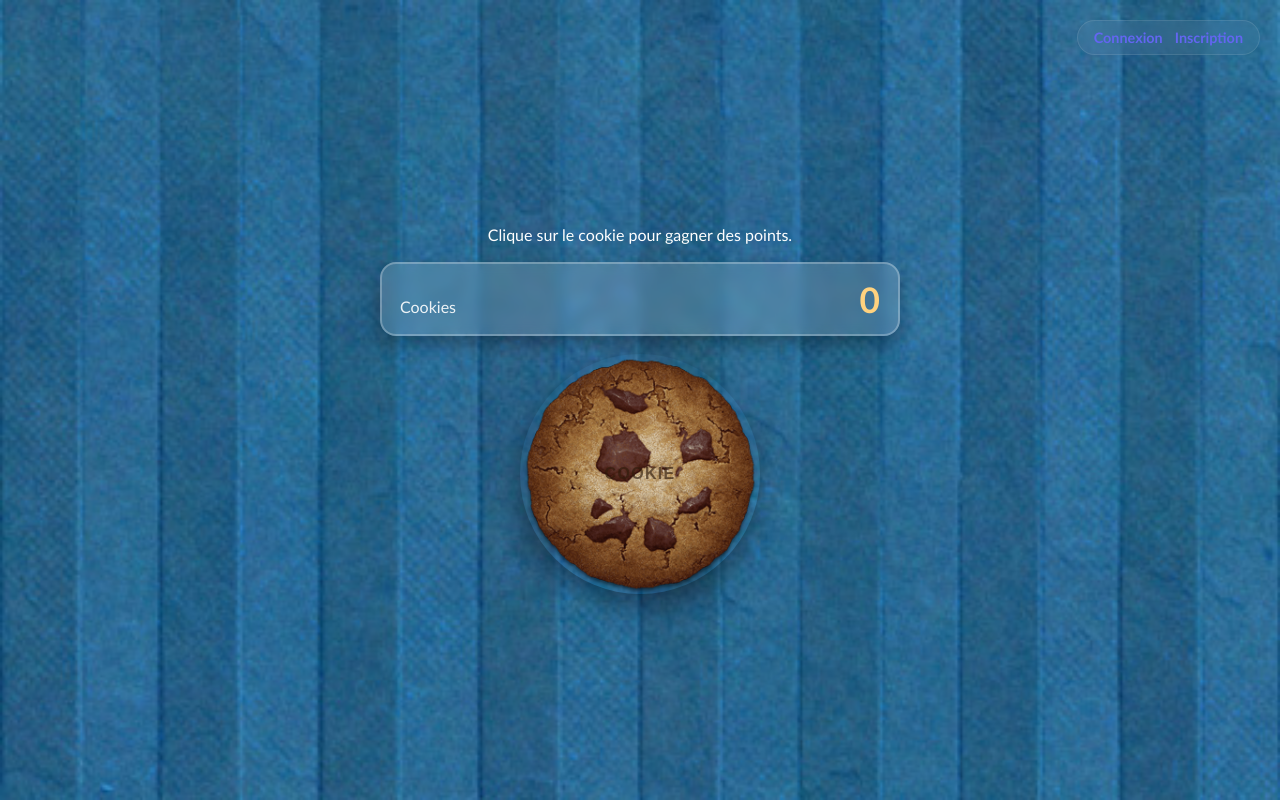
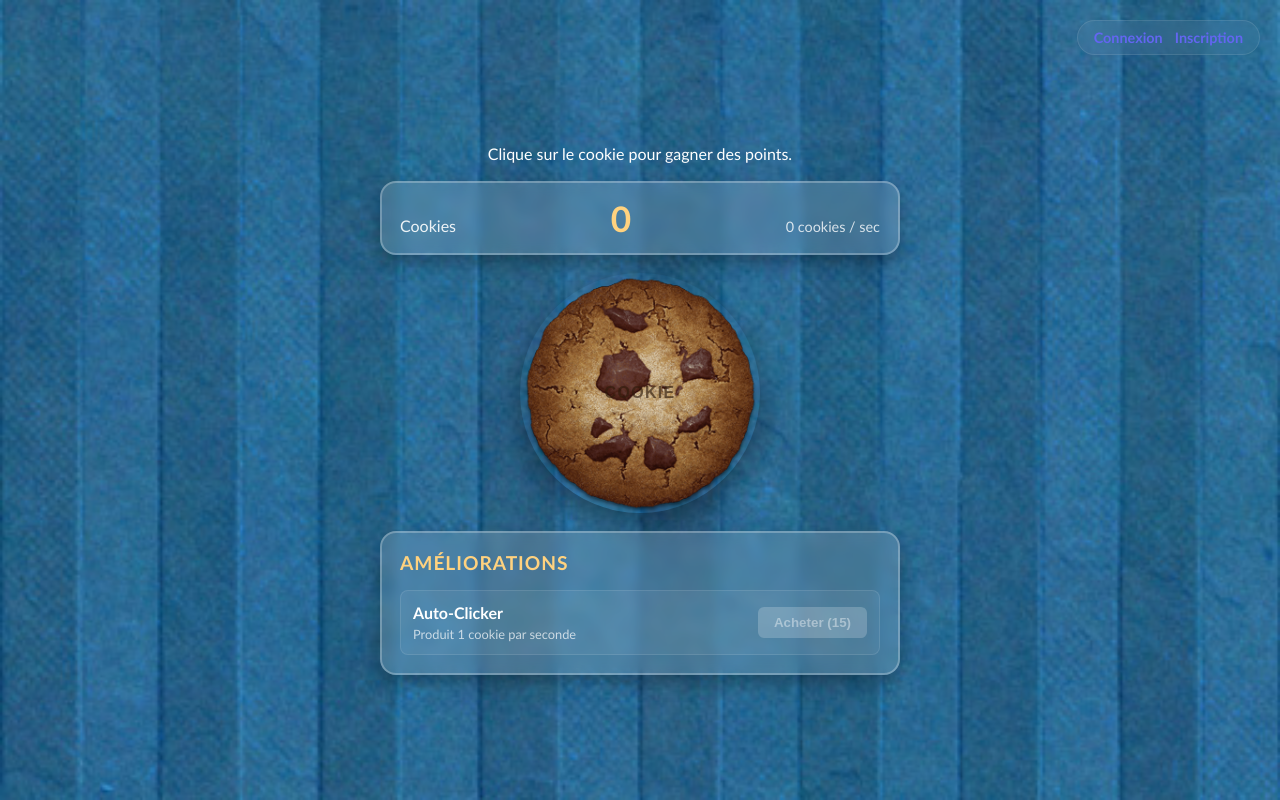
Before and after one commit to Thomas-co1/Thomas-co1-cookie-clicker-TCO-NCA, a Node project: template views/index.ejs in a window 1280 px wide. Run offline with Node 20 templates, Linux system fonts and the light colour scheme; the template is opened without the code that fills it, so the values that code supplies are empty.

Commit message:
Ajout ameliorations auto clicker (#27)
* Ajout ameliorations auto clicker

* Ajout ameliorations auto clicker

---------

Co-authored-by: copilot-swe-agent[bot] <198982749+Copilot@users.noreply.github.com>

```diff
--- a/public/javascripts/clicker.js
+++ b/public/javascripts/clicker.js
@@ -94,6 +94,7 @@ const clickerApi = {
   getCookiesPerSecond
 };
 
+
 if (typeof module !== 'undefined' && module.exports) {
   module.exports = clickerApi;
 }
@@ -104,6 +105,13 @@ if (typeof window !== 'undefined') {
   document.addEventListener('DOMContentLoaded', () => {
     const cookieButton = document.getElementById('cookie-button');
     const cookieCount = document.getElementById('cookie-count');
+    const cpsDisplay = document.getElementById('cps-count');
+
+    // Elements for upgrades
+    const buyAutoClickerBtn = document.getElementById('buy-autoclicker');
+    const autoClickerPrice = document.getElementById('autoclicker-price');
+    const buySuperClickerBtn = document.getElementById('buy-superclicker');
+    const superClickerPrice = document.getElementById('superclicker-price');
 
     if (!cookieButton || !cookieCount) {
       return;
@@ -111,34 +119,79 @@ if (typeof window !== 'undefined') {
 
     let state = createGameState();
 
+    const calculatePrice = (basePrice, currentCPS) => {
+      // Very simple approximation: since we don't store individual upgrade counts,
+      // we use CPS as a proxy for total upgrades.
+      // But it's better to store counts. For now, we'll use a formula based on total CPS.
+      return Math.floor(basePrice * Math.pow(1.15, currentCPS));
+    };
+
+    const updateUI = () => {
+      cookieCount.textContent = Math.floor(state.cookies).toLocaleString();
+      if (cpsDisplay) cpsDisplay.textContent = state.cookiesPerSecond.toLocaleString();
+
+      // Update Auto-Clicker price and button
+      if (buyAutoClickerBtn && autoClickerPrice) {
+        // Here we use a simplified version where CPS = number of auto-clickers
+        // This isn't perfect if there are multiple types, but it's a start.
+        const price = Math.floor(15 * Math.pow(1.15, state.cookiesPerSecond));
+        autoClickerPrice.textContent = price;
+        buyAutoClickerBtn.disabled = state.cookies < price;
+      }
+    };
+
     // Fetch initial score from server
     fetch('/users/score')
       .then(res => res.ok ? res.json() : null)
       .then(data => {
         if (data) {
           state.cookies = data.score;
-          cookieCount.textContent = String(state.cookies);
+          state.cookiesPerSecond = data.cookiesPerSecond || 0;
+          updateUI();
         }
       })
       .catch(err => console.error('Erreur lors du chargement du score:', err));
 
-    cookieCount.textContent = String(state.cookies);
+    updateUI();
 
     const saveScore = () => {
       fetch('/users/score', {
         method: 'POST',
         headers: { 'Content-Type': 'application/json' },
-        body: JSON.stringify({ score: state.cookies })
+        body: JSON.stringify({
+          score: state.cookies,
+          cookiesPerSecond: state.cookiesPerSecond
+        })
       }).catch(err => console.error('Erreur lors de la sauvegarde du score:', err));
     };
 
     cookieButton.addEventListener('click', () => {
       state = clickCookie(state);
-      cookieCount.textContent = String(state.cookies);
+      updateUI();
     });
 
-    // Periodically save score every 5 seconds
-    setInterval(saveScore, 5000);
+    if (buyAutoClickerBtn) {
+      buyAutoClickerBtn.addEventListener('click', () => {
+        const price = Math.floor(15 * Math.pow(1.15, state.cookiesPerSecond));
+        if (state.cookies >= price) {
+          state.cookies -= price;
+          state.cookiesPerSecond += 1;
+          updateUI();
+          saveScore();
+        }
+      });
+    }
+
+    // Passive production interval (every 100ms for smoothness)
+    setInterval(() => {
+      if (state.cookiesPerSecond > 0) {
+        state.cookies += state.cookiesPerSecond / 10;
+        updateUI();
+      }
+    }, 100);
+
+    // Periodically save score every 10 seconds
+    setInterval(saveScore, 10000);
 
     // Also save on page unload
     window.addEventListener('beforeunload', saveScore);
--- a/public/stylesheets/style.css
+++ b/public/stylesheets/style.css
@@ -93,3 +93,82 @@ body {
   color: rgba(47, 27, 12, 0.65);
   line-height: 1;
 }
+
+/* CPS Display */
+.cps-display {
+  font-size: 0.9rem;
+  opacity: 0.8;
+  margin-top: 4px;
+}
+
+/* Upgrades Section */
+.upgrades {
+  width: 100%;
+  background: var(--panel);
+  border: 2px solid var(--panel-border);
+  border-radius: 16px;
+  padding: 18px;
+  backdrop-filter: blur(6px);
+  box-shadow: 0 8px 18px rgba(0, 0, 0, 0.3);
+}
+
+.section-title {
+  margin: 0 0 16px 0;
+  font-size: 1.2rem;
+  color: var(--accent);
+  text-transform: uppercase;
+  letter-spacing: 0.05em;
+}
+
+.upgrade-item {
+  display: flex;
+  justify-content: space-between;
+  align-items: center;
+  gap: 16px;
+  padding: 12px;
+  background: rgba(255, 255, 255, 0.05);
+  border-radius: 8px;
+  border: 1px solid rgba(255, 255, 255, 0.1);
+}
+
+.upgrade-info {
+  display: flex;
+  flex-direction: column;
+  gap: 4px;
+}
+
+.upgrade-name {
+  font-weight: 700;
+  font-size: 1rem;
+}
+
+.upgrade-desc {
+  font-size: 0.8rem;
+  opacity: 0.7;
+}
+
+.buy-button {
+  background: var(--accent);
+  color: #2f1b0c;
+  border: none;
+  padding: 8px 16px;
+  border-radius: 6px;
+  font-weight: 700;
+  cursor: pointer;
+  transition: opacity 0.2s, transform 0.1s;
+}
+
+.buy-button:hover:not(:disabled) {
+  opacity: 0.9;
+  transform: scale(1.02);
+}
+
+.buy-button:active:not(:disabled) {
+  transform: scale(0.98);
+}
+
+.buy-button:disabled {
+  background: rgba(255, 255, 255, 0.2);
+  color: rgba(255, 255, 255, 0.4);
+  cursor: not-allowed;
+}
--- a/views/index.ejs
+++ b/views/index.ejs
@@ -75,11 +75,28 @@
       <section class="score-card" aria-live="polite">
         <span class="score-label">Cookies</span>
         <span id="cookie-count" class="score-value">0</span>
+        <div class="cps-display">
+          <span id="cps-count">0</span> cookies / sec
+        </div>
       </section>
 
       <button id="cookie-button" class="cookie-button" type="button" aria-label="Cliquer sur le cookie">
         <span class="cookie-fallback" aria-hidden="true">Cookie</span>
       </button>
+
+      <section class="upgrades">
+        <h2 class="section-title">Améliorations</h2>
+        <div class="upgrade-item">
+          <div class="upgrade-info">
+            <span class="upgrade-name">Auto-Clicker</span>
+            <span class="upgrade-desc">Produit 1 cookie par seconde</span>
+          </div>
+          <button id="buy-autoclicker" class="buy-button" disabled>
+            Acheter (<span id="autoclicker-price">15</span>)
+          </button>
+        </div>
+      </section>
+
     </main>
 
     <script src='/javascripts/clicker.js'></script>
```
Also changed, not shown: db.js (+10 -1 lines), routes/users.js (+8 -14 lines).
